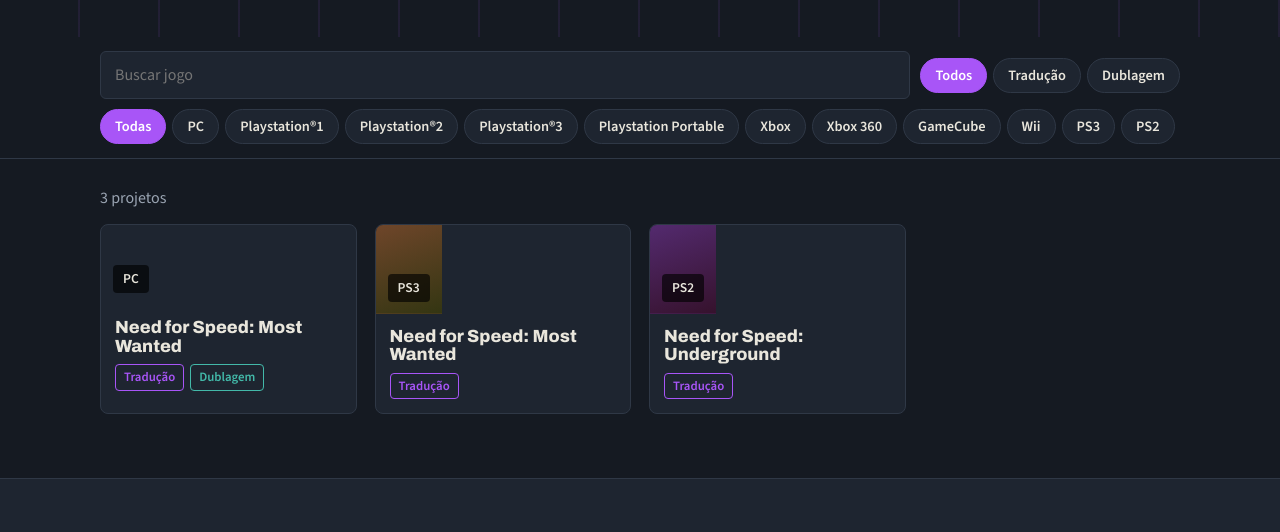
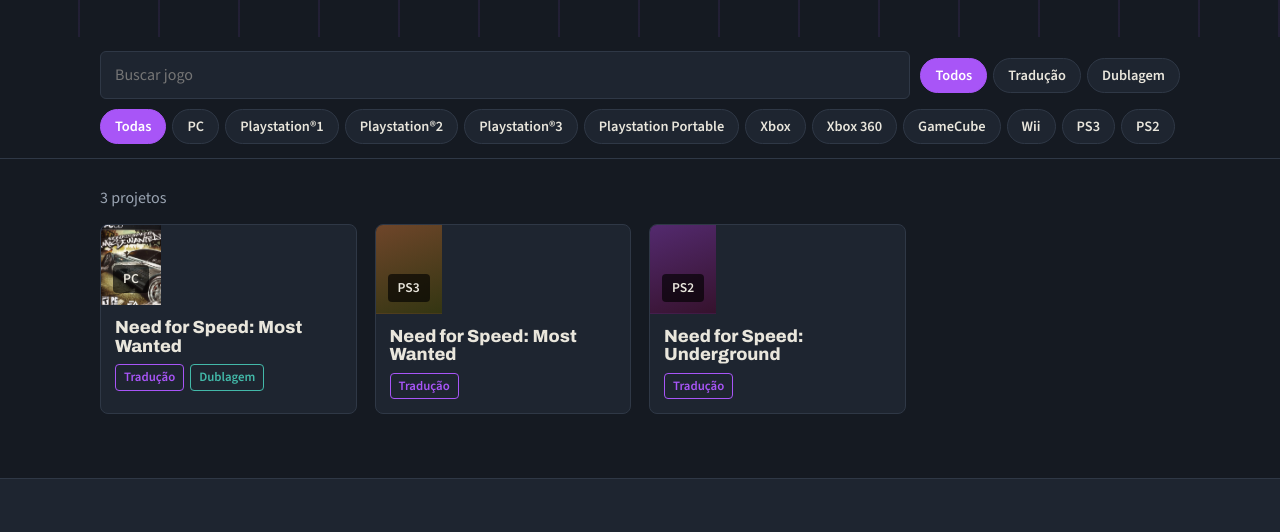
Before and after one commit to th3l0st3p4r4d1s3/TheLostParadise, a plain HTML site: page index.html in a window 1280 px wide. Shown: the part 558-1090 px from the top of the page. Drawn offline with nearby package versions, Linux system fonts and the light colour scheme.

Commit message:
Update index.html

```diff
--- a/index.html
+++ b/index.html
@@ -170,9 +170,9 @@ document.getElementById("ano").textContent = new Date().getFullYear();
 
 function cor(t){let h=0;for(const c of t)h=(h*31+c.charCodeAt(0))%360;return h}
 function fundo(j){
-  if(j.capa) return `url("${j.capa}")`;
   const h=cor(j.titulo+j.plataforma);
-  return `linear-gradient(160deg,hsl(${h} 45% 30%),hsl(${(h+40)%360} 50% 14%))`;
+  const grad=`linear-gradient(160deg,hsl(${h} 45% 30%),hsl(${(h+40)%360} 50% 14%))`;
+  return j.capa ? `url('${j.capa}'), ${grad}` : grad;
 }
 function esc(s){return String(s).replace(/[&<>"]/g,c=>({"&":"&amp;","<":"&lt;",">":"&gt;",'"':"&quot;"}[c]))}
 
```
